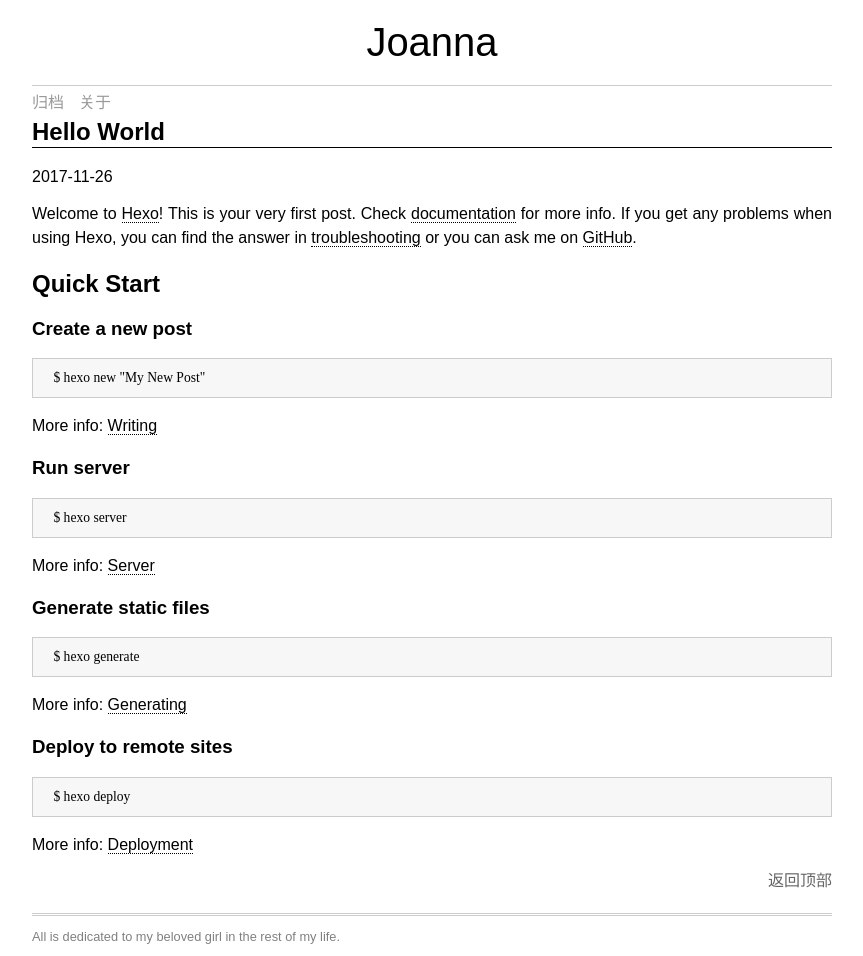
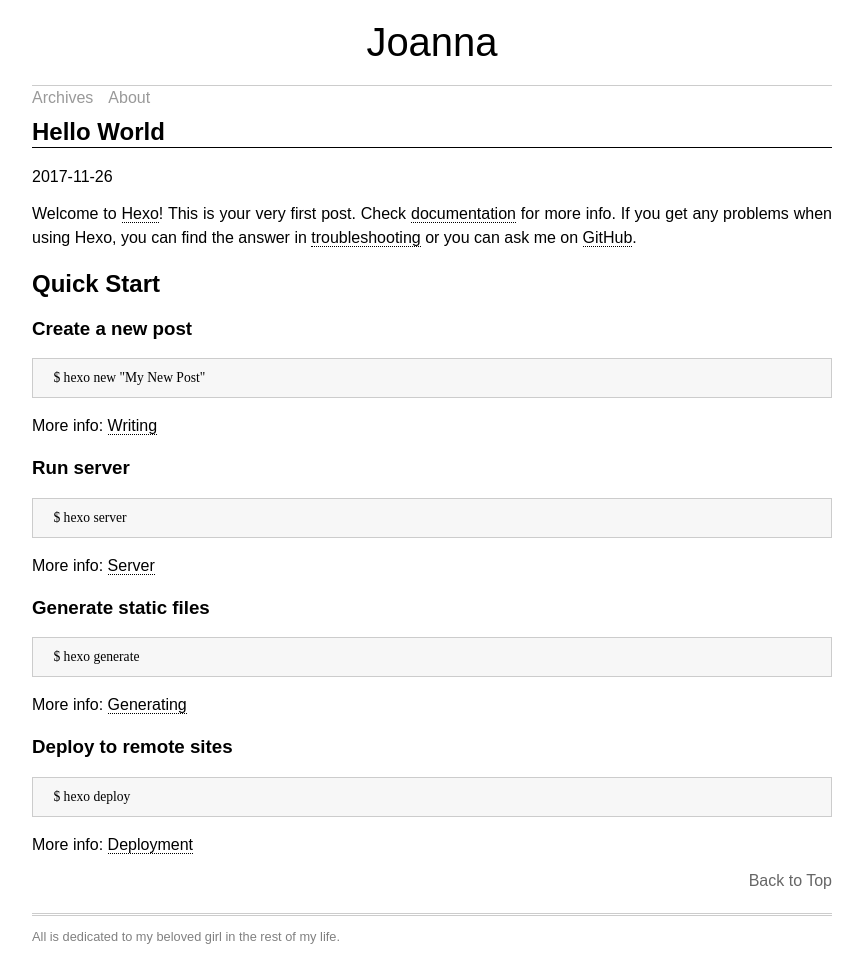
Before and after one commit to shiqiongqiong/shiqiongqiong.github.io, a plain HTML site: page 2017/11/26/hello-world/index.html in a window 1280 px wide. Shown: the whole page, without its empty margins (208-1071 px from the left). Drawn offline with Linux system fonts and the light colour scheme.

Commit message:
Site updated: 2017-11-26 19:18:39

```diff
--- a/2017/11/26/hello-world/index.html
+++ b/2017/11/26/hello-world/index.html
@@ -31,11 +31,11 @@
     <ul class="menu">
 
         <li class="menu-item">
-          <a href="/archives" class="menu-item-link">归档</a>
+          <a href="/archives" class="menu-item-link">Archives</a>
         </li>
 
         <li class="menu-item">
-          <a href="/about" class="menu-item-link">关于</a>
+          <a href="/about" class="menu-item-link">About</a>
         </li>
 
     </ul>
@@ -63,7 +63,7 @@
   <div class="post-footer">
 
 
-    <a href="#top" class="top">返回顶部</a>
+    <a href="#top" class="top">Back to Top</a>
   </div>
 </article>
 <footer>
```
Also changed, not shown: archives/2017/11/index.html (+3 -3 lines), archives/2017/index.html (+3 -3 lines), archives/index.html (+3 -3 lines), index.html (+1 -1 lines).
